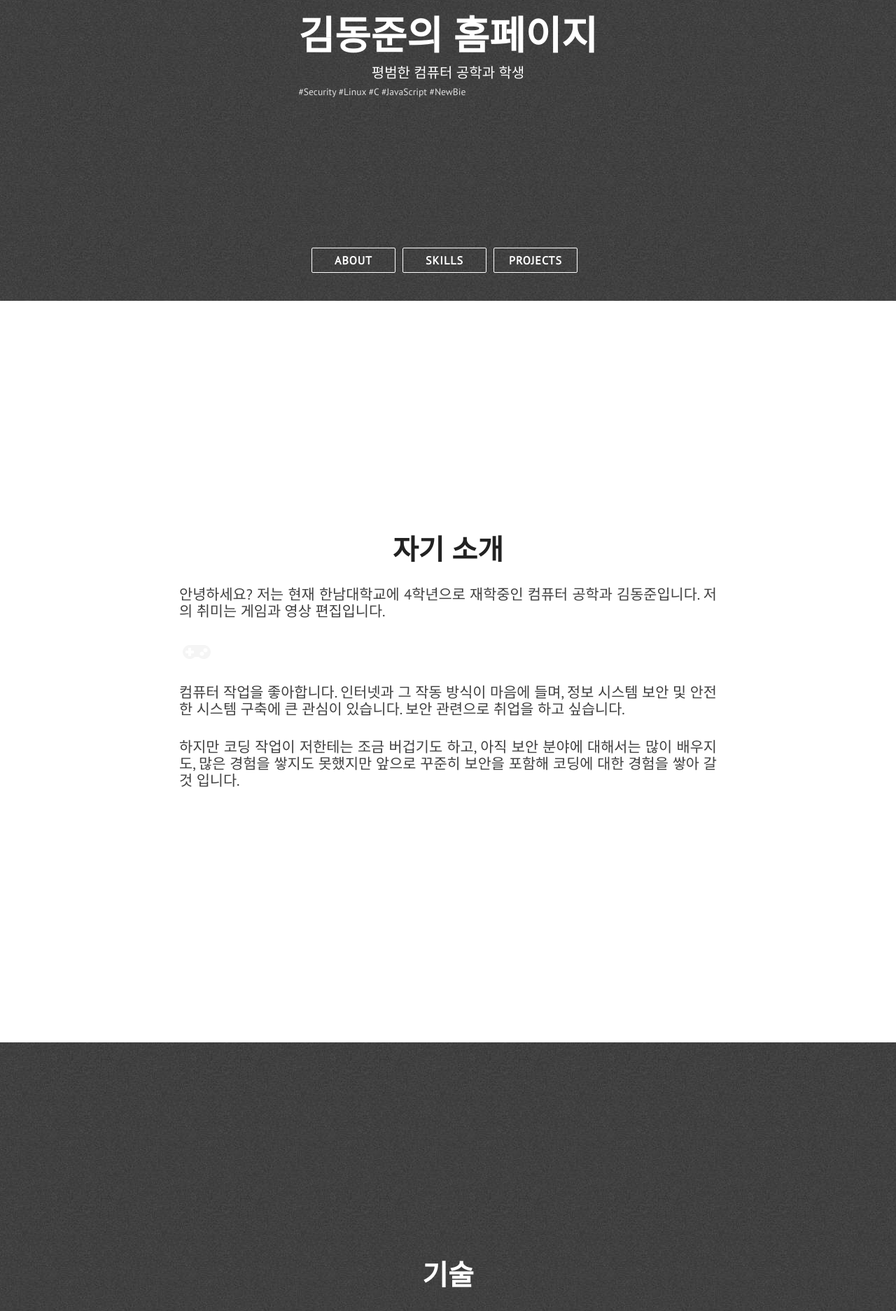
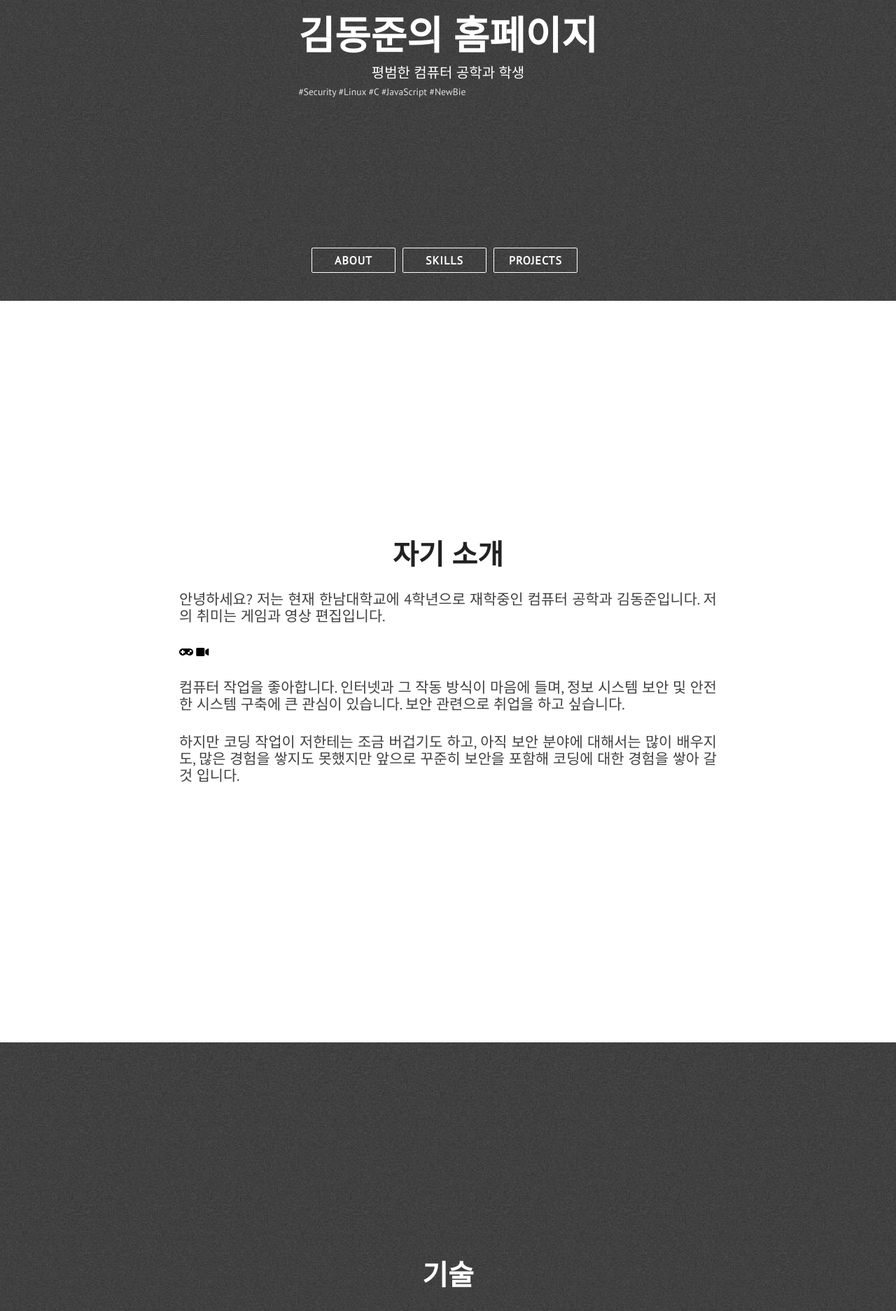
Before and after one commit to kkdonjuun122/kkdonjuun122, a Jekyll site: the page built from index.html, in a window 1280 px wide. Shown: the part 470-2344 px from the top of the page at 70% size. Built offline with Jekyll 4.4.1, drawn with Linux system fonts in a browser that asks for light colours; nearby versions of some CDN libraries.

Commit message:
Add files via upload

```diff
--- a/_includes/about.html
+++ b/_includes/about.html
@@ -6,10 +6,10 @@
                 안녕하세요? 저는 현재 한남대학교에 4학년으로 재학중인 컴퓨터 공학과 김동준입니다. 저의 취미는 게임과 영상 편집입니다.
             </p>
             <span class="hint--bottom bottom link" aria-label="Game">
-                    <i class ="head-icon fa fa-gamepad"></i>
+                    <i class ="fas fa-gamepad" style="color:black"></i>
             </span>
             <span class="hint--bottom bottom link" aria-label="Video">
-                    <i class ="head-icon fa fa-video-camera"></i>
+                    <i class ="fas fa-video" style="color:black"></i>
             </span>
             <p class="paragraph-text justify-text">
                 컴퓨터 작업을 좋아합니다. 인터넷과 그 작동 방식이 마음에 들며, 정보 시스템 보안 및 안전한 시스템 구축에 큰 관심이 있습니다. 보안 관련으로 취업을 하고 싶습니다.
--- a/assets/css/main.css
+++ b/assets/css/main.css
@@ -92,7 +92,6 @@ img {
     font-size: 0.85em; /* head-punchline보다 작은 크기 */
     color: #E0E0E0; /* 회색 */
     margin-top: 8px; /* 위쪽 여백 */
-    animation: fadeInUp 1s ease-out; /* 기존 애니메이션과 맞추려면 */
 }
 
 .head-buttons {
```
